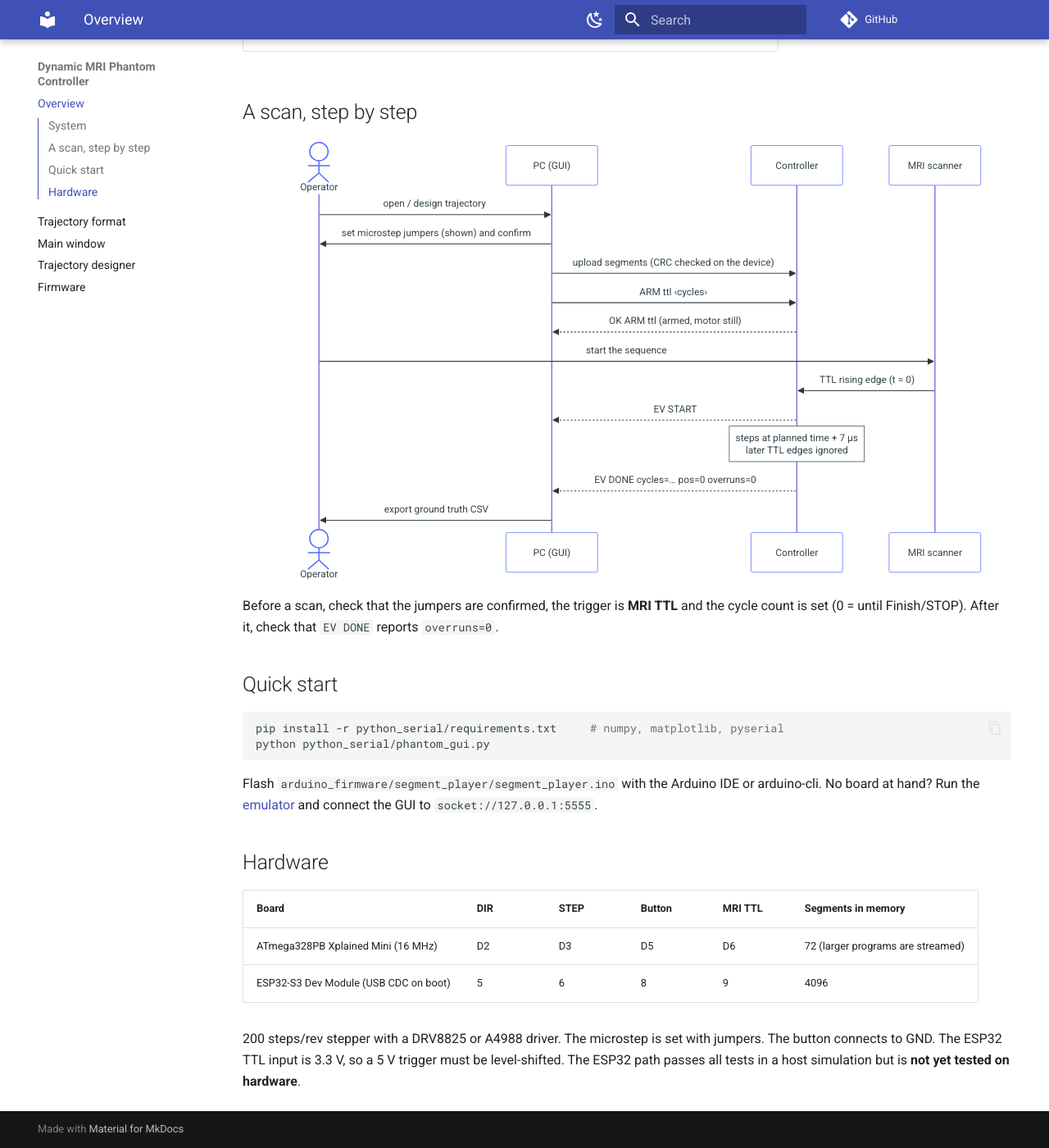
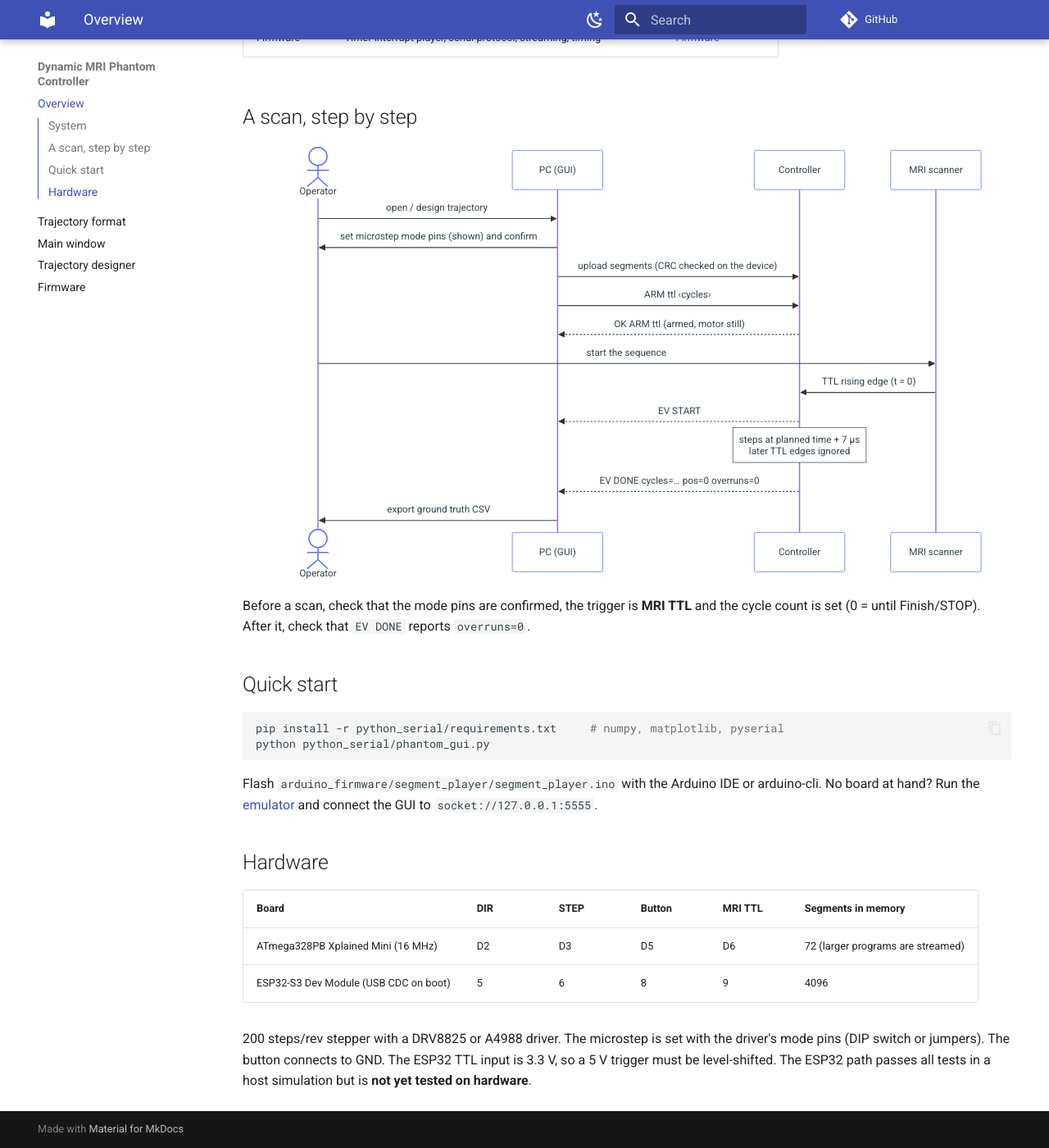
Before and after one commit to hakkelt/DynamicMriPhantom, an MkDocs documentation site: the page built from docs/index.md, in a window 1280 px wide and 1400 px high, scrolled down 1606 px. Shown: the whole window at 82% size. Built offline with MkDocs 1.6.1 and Material for MkDocs 9.7.7, drawn with Linux system fonts in a browser that asks for light colours; comment, search, counter and statistics services are not loaded.

Commit message:
Show the microstep mode pins as a DIP switch
The main window draws the driver's mode pins as a DIP switch (knob up = ON =
HIGH) built from the driver's pin table, so it fits any driver and reads the
same for jumpers. Wording, screenshots and docs updated to match.

Co-Authored-By: Claude Opus 5.5 <noreply@anthropic.com>
Claude-Session: https://claude.ai/code/session_01HkhkWbyHifHvQMi6hZ9U5B

````diff
--- a/docs/index.md
+++ b/docs/index.md
@@ -29,7 +29,7 @@ flowchart LR
   MRI["MRI scanner"] -->|"TTL: sequence start = t 0"| FW
   BTN["Button<br/>(debug: replaces the MRI)"] -.-> FW
   FW -->|"STEP / DIR"| DRV["DRV8825 / A4988"] --> MOT["Stepper"] --> PHA["Phantom"]
-  JMP["Microstep jumpers"] -.-> DRV
+  JMP["Microstep mode pins<br/>(DIP switch / jumpers)"] -.-> DRV
 ```
 
 | Part | Role | Page |
@@ -48,7 +48,7 @@ sequenceDiagram
   participant C as Controller
   participant MRI as MRI scanner
   Op->>PC: open / design trajectory
-  PC->>Op: set microstep jumpers (shown) and confirm
+  PC->>Op: set microstep mode pins (shown) and confirm
   PC->>C: upload segments (CRC checked on the device)
   PC->>C: ARM ttl ‹cycles›
   C-->>PC: OK ARM ttl  (armed, motor still)
@@ -60,7 +60,7 @@ sequenceDiagram
   PC->>Op: export ground truth CSV
 ```
 
-Before a scan, check that the jumpers are confirmed, the trigger is **MRI TTL**
+Before a scan, check that the mode pins are confirmed, the trigger is **MRI TTL**
 and the cycle count is set (0 = until Finish/STOP). After it, check that
 `EV DONE` reports `overruns=0`.
 
@@ -83,6 +83,6 @@ connect the GUI to `socket://127.0.0.1:5555`.
 | ESP32-S3 Dev Module (USB CDC on boot) | 5 | 6 | 8 | 9 | 4096 |
 
 200 steps/rev stepper with a DRV8825 or A4988 driver. The microstep is set
-with jumpers. The button connects to GND. The ESP32 TTL input is 3.3 V, so a
+with the driver's mode pins (DIP switch or jumpers). The button connects to GND. The ESP32 TTL input is 3.3 V, so a
 5 V trigger must be level-shifted. The ESP32 path passes all tests in a host
 simulation but is **not yet tested on hardware**.
--- a/docs/make_figures.py
+++ b/docs/make_figures.py
@@ -265,8 +265,8 @@ def ground_truth():
 
 # Numbered callouts on the main window screenshot (pixel positions in gui_main.png,
 # which is kept from the GUI test: PHANTOM_SCREENSHOT_DIR=... pytest tests/test_gui.py).
-MAIN_CALLOUTS = [(510, 42), (1062, 70), (408, 132), (600, 172), (262, 680), (900, 180), (960, 383),
-                 (1000, 452), (1010, 592), (805, 635), (600, 767)]
+MAIN_CALLOUTS = [(510, 42), (1062, 70), (408, 132), (600, 172), (262, 678), (900, 190), (960, 381),
+                 (1000, 450), (1010, 590), (805, 633), (600, 765)]
 
 
 def annotate_main():
````
Also changed, not shown: README.md (+3 -2 lines), docs/designer.md (+1 -1 lines), docs/gui.md (+1 -1 lines), docs/img/gui_designer.png, docs/img/gui_main.png, docs/img/gui_main_annotated.png, 2 other files.
